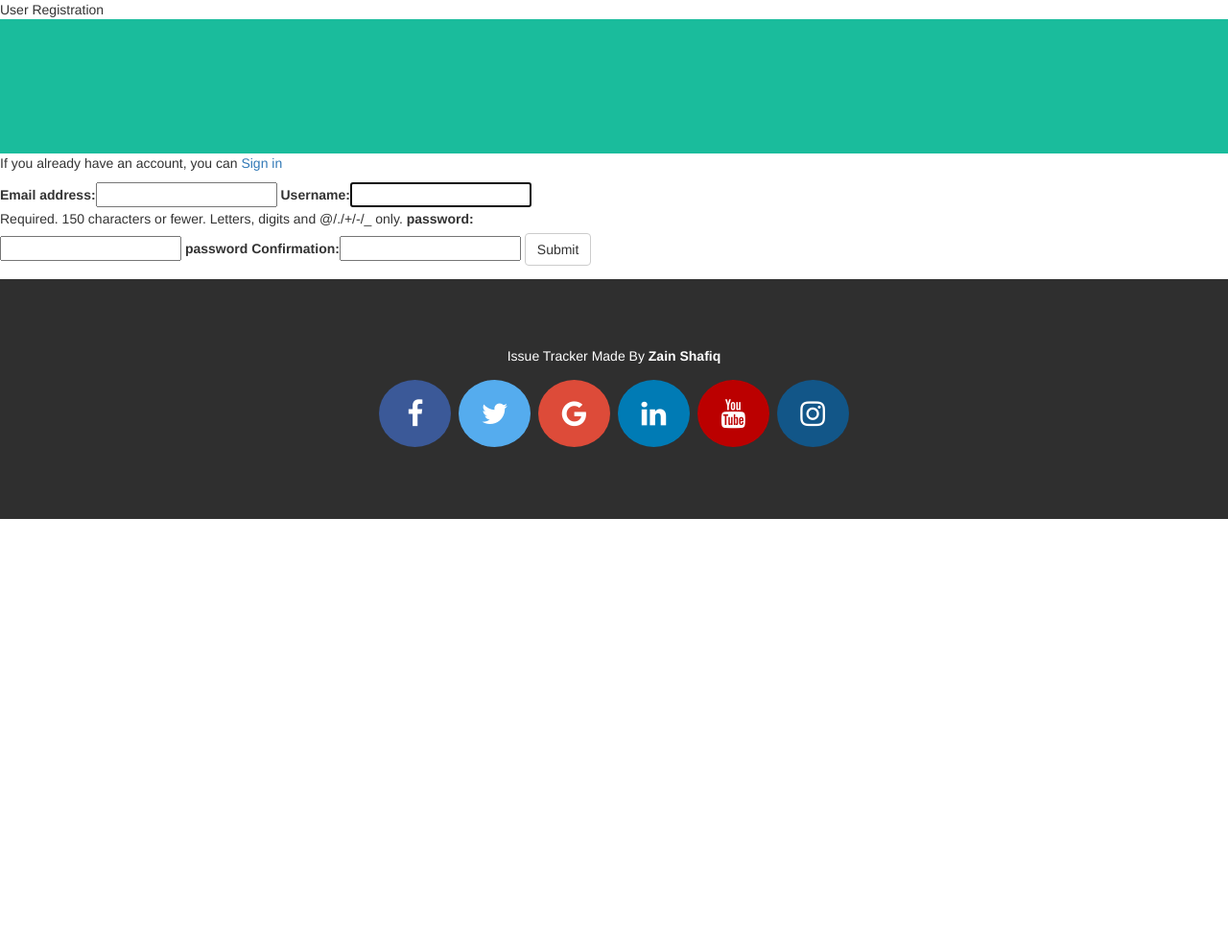
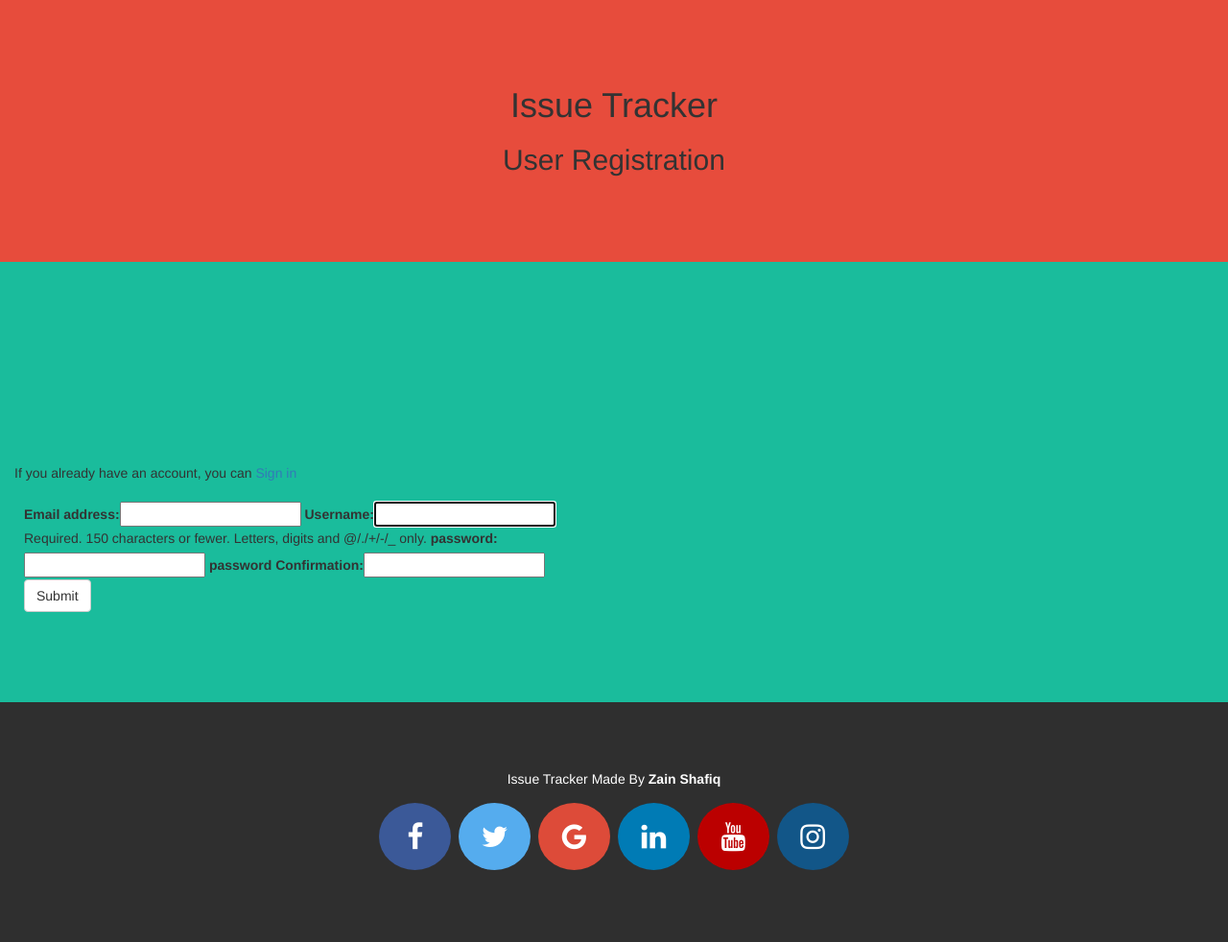
Before and after one commit to Code-Institute-Submissions/issuetracker, a Django app: page /accounts/register/ in a window 1280 px wide. Shown: the part 52-1034 px from the top of the page at 96% size. Before the commit the page ends 593 px from the top, so only its background shows below. Run offline with Django 3.2, Linux system fonts and the light colour scheme; some libraries are stand-ins or nearby versions.

Commit message:
Changed style of profile and registration page

```diff
--- a/accounts/templates/registration.html
+++ b/accounts/templates/registration.html
@@ -7,11 +7,15 @@
 {% endblock %}
 
 {% block page_heading %}
-    User Registration
+    <div class="container-fluid fluid container-fluid-bg-2">
+        <h1 class="text-center">Issue Tracker</h1>
+        <h2 class="text-center">User Registration</h2>
+        <h3 class="text-center"></h3>
+    </div>
 {% endblock %}
 
 {% block content %}
-
+<div class="container-fluid container-fluid-bg-1">
     <p>If you already have an account, you can <a href="{% url 'login' %}">Sign in</a></p>
 
     <form method="POST">
@@ -19,4 +23,5 @@
         {{ registration_form | as_bootstrap }}
         <button type"submit" class="btn btn-default">Submit</button>
     </form>
+</div>
 {% endblock %}
--- a/static/css/styles.css
+++ b/static/css/styles.css
@@ -1,5 +1,6 @@
 form{
     width:50%;
+    padding: 10px;
 }
 .navbar{
     margin-bottom: 0px;
```
Also changed, not shown: accounts/templates/login.html (+13 -8 lines).
